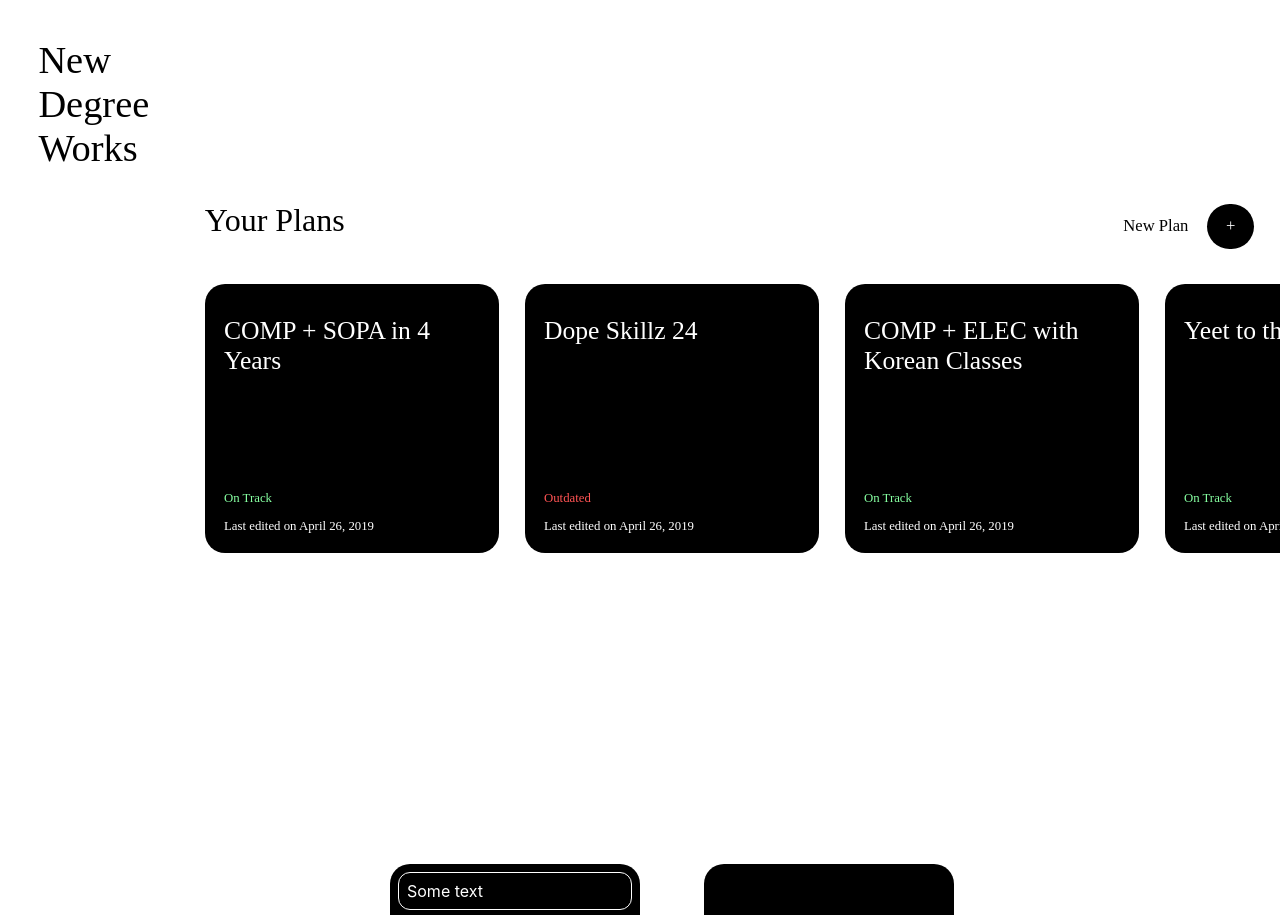
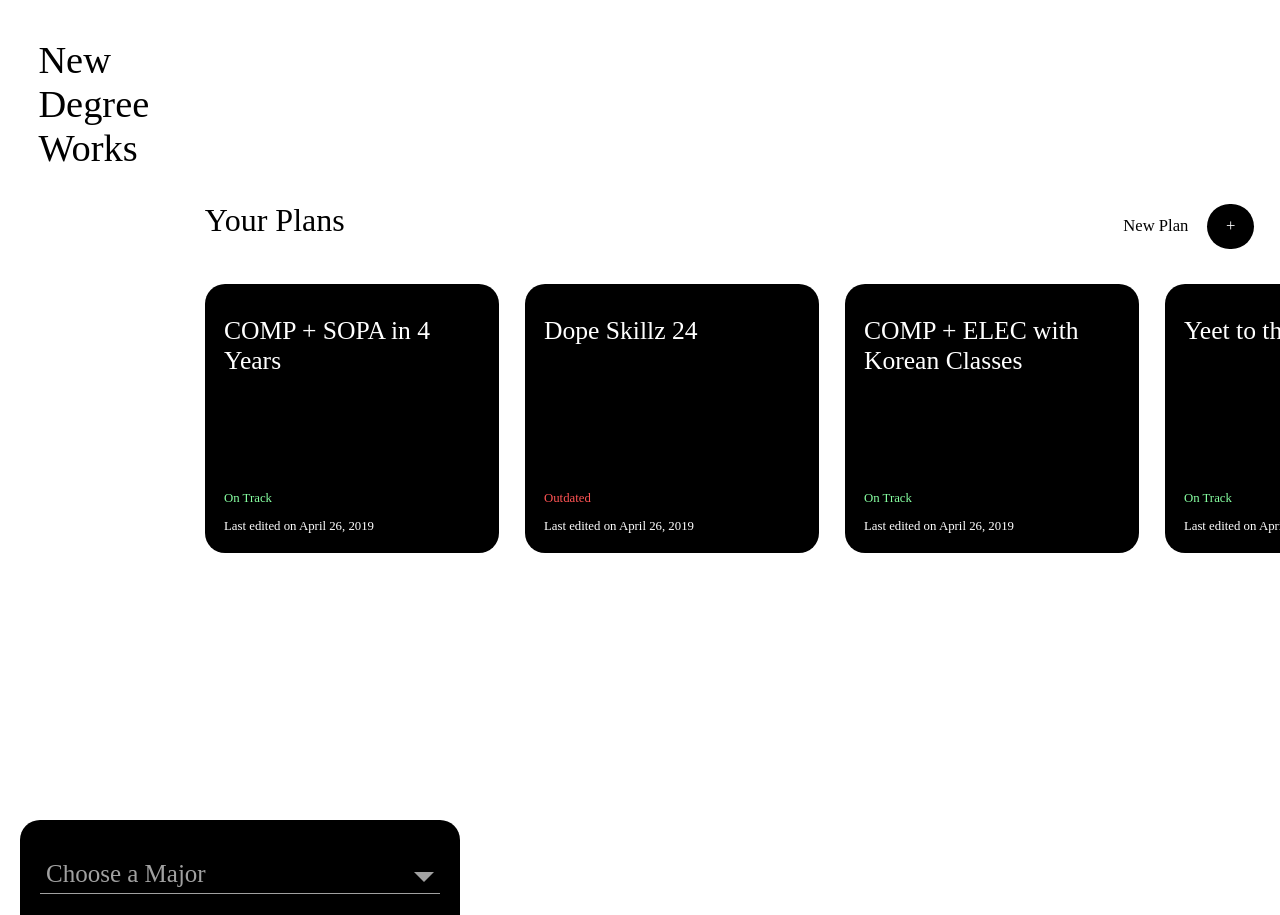
Before and after one commit to BenGeordie/NewDegreeWorks, a React (Create React App) app: page / in a window 1280 px wide. Shown: the top 915 px of the page. Built offline with nearby package versions, Linux system fonts and the light colour scheme.

Commit message:
Cards now get props

```diff
--- a/src/App.js
+++ b/src/App.js
@@ -2,6 +2,7 @@ import React from "react";
 import styled from 'styled-components';
 import DndTest from './Dnd/DndTest/index';
 import Home from './Pages/Home.js'
+import NewPlanInput from './Pages/NewPlanInput.js'
 import './App.scss';
 
 const Container = styled.div`
@@ -19,6 +20,8 @@ export default class App extends React.Component{
         return(
             <div>
                 <Home style="margin: 0;"/>
+                <NewPlanInput
+                    style="margin: 0;"/>
                 <Container>
                     <DndTest/>
                 </Container>
--- /dev/null
+++ b/src/Database/majorData.js
@@ -0,0 +1,19 @@
+const majorData = [
+    {
+        id: 0,
+        major: "Computer Science",
+        degrees: ["B.A.", "B.S."]
+    },
+    {
+        id: 1,
+        major: "Civil and Environmental Engineering",
+        degrees: ["B.A.", "B.S."]
+    },
+    {
+        id: 2,
+        major: "Mechanical Engineering",
+        degrees: ["B.A.", "B.S.", "B.E."]
+    }
+];
+
+export default majorData;
--- /dev/null
+++ b/src/Pages/NewPlanInput.js
@@ -0,0 +1,39 @@
+import React from 'react'
+
+import './../sass/NewPlanInput.scss'
+import SelectDegree from './SelectDegree'
+
+class NewPlanInput extends React.Component{
+    constructor(){
+        super();
+        this.state = {
+            majorNumber: [1]
+
+        };
+        this.handleClick = this.handleClick.bind(this)
+    }
+    handleClick(){
+        this.setState(prevState => ({
+            majorNumber: prevState.majorNumber.concat(1)
+        }));
+        console.log(this.state)
+    }
+    render(){
+        const degrees = this.state.majorNumber.map(major => (<SelectDegree/>));
+        return(
+            <div className="input">
+                {degrees}
+                <div className="add_degree_wrapping">
+                    <button className="add_degree" onClick={this.handleClick}>+ Degree / Major</button>
+                </div>
+                {/*<a className="cross"/>*/}
+            </div>
+
+        )
+    }
+}
+// Make a new file for degree selections
+// FOR ADD DEGREE BUTTON: We can have a state attribute saying "number of degrees" and use some sort of mapping function
+// to go like "for i in range n slap a dropdown menu"
+
+export default NewPlanInput
--- /dev/null
+++ b/src/Pages/SelectDegree.js
@@ -0,0 +1,104 @@
+import React from 'react'
+
+// import styling
+import './../sass/NewPlanInput.scss'
+
+// import database
+import majorData from './../Database/majorData'
+
+class SelectDegree extends React.Component{
+    constructor(){
+        super();
+        this.state = {
+            chosenMajor: "Choose a Major",
+            chosenMajorId: null,
+            chosenDegree: "Degree",
+            showMajorDropdown: false,
+            showDegreeDropdown: false,
+            majorData: majorData
+        };
+        this.handleClickMajor = this.handleClickMajor.bind(this)
+        this.handleClickMajorDropdown = this.handleClickMajorDropdown.bind(this)
+        this.handleMouseLeaveMajorDropdown = this.handleMouseLeaveMajorDropdown.bind(this)
+        this.handleClickDegree = this.handleClickDegree.bind(this)
+        this.handleClickDegreeDropdown = this.handleClickDegreeDropdown.bind(this)
+        this.handleMouseLeaveDegreeDropdown = this.handleMouseLeaveDegreeDropdown.bind(this)
+    }
+
+    handleClickMajor(linkTitle, id){
+        if(this.state.chosenMajor !== linkTitle && this.setState.chosenMajorId !== id){
+            this.setState({chosenDegree: "Degree"})
+        }
+        this.setState({chosenMajor: linkTitle, chosenMajorId: id, showMajorDropdown: false})
+    }
+
+    handleClickMajorDropdown(){
+        this.setState((prevState) => ({
+            showMajorDropdown: !prevState.showMajorDropdown
+        }))
+    }
+
+    handleMouseLeaveMajorDropdown(){
+        this.setState({showMajorDropdown: false})
+    }
+
+    handleClickDegree(degree){
+        this.setState({chosenDegree: degree, showDegreeDropdown: false})
+    }
+
+    handleClickDegreeDropdown(){
+        this.setState((prevState) => ({
+            showDegreeDropdown: !prevState.showDegreeDropdown
+        }))
+    }
+
+    handleMouseLeaveDegreeDropdown(){
+        this.setState({showDegreeDropdown: false})
+    }
+
+    degreeDropdown(){
+        if(this.state.chosenMajorId !== null){
+            const degreeOptions = this.state.majorData[this.state.chosenMajorId].degrees.map(degree => (
+                <a onClick={(e) => this.handleClickDegree(degree)}>{degree}</a>
+            ));
+            return(
+                <div className="dropdown_wrapping" onMouseLeave={this.handleMouseLeaveDegreeDropdown}>
+                    <div className="dropdown">
+                        <button className="dropbtn degree" onClick={this.handleClickDegreeDropdown}>
+                            <div className="dropbtn_title degree">{this.state.chosenDegree}</div>
+                            <a className="triangle_down"/>
+                        </button>
+                        <div className="dropdown_content degree" style={this.state.showDegreeDropdown? {display: "block"}: {display: "none"}}>
+                            {degreeOptions}
+                        </div>
+                    </div>
+                </div>
+            )
+        }
+    }
+
+    render(){
+        const majorOptions = this.state.majorData.map(major => (
+            <a onClick={(e) => this.handleClickMajor(major.major, major.id)}>{major.major}</a>
+        ));
+        return(
+            <div>
+                <div className="dropdown_wrapping" onMouseLeave={this.handleMouseLeaveMajorDropdown}>
+                    <div className="dropdown">
+                        <button className="dropbtn major" onClick={this.handleClickMajorDropdown}>
+                            <div className="dropbtn_title major">{this.state.chosenMajor}</div>
+                            <a className="triangle_down"/>
+                        </button>
+                        <div className="dropdown_content major" style={this.state.showMajorDropdown? {display: "block"}: {display: "none"}}>
+                            {majorOptions}
+                        </div>
+                    </div>
+                </div>
+                {this.degreeDropdown()}
+            </div>
+        )
+    }
+}
+
+
+export default SelectDegree
--- /dev/null
+++ b/src/sass/NewPlanInput.scss
@@ -0,0 +1,174 @@
+$chosenFont: Futura;
+.input {
+  font-family: $chosenFont;
+  background-color: black;
+  border-radius: 20px;
+  width: 400px;
+  padding: 20px;
+  margin: 20px;
+  display: flex;
+  flex-direction: column;
+  justify-content: center;
+}
+
+.dropdown_wrapping {
+  display: flex;
+  flex-direction: row;
+}
+
+.dropbtn {
+  font-family: $chosenFont;
+  display: flex;
+  flex-direction: row;
+  background-color: black;
+  color: #a1a1a1;
+  font-size: 25px;
+  border: none;
+  border-bottom: 1px solid #a1a1a1;
+  cursor: pointer;
+  text-align: left;
+  padding-top: 20px;
+  padding-bottom: 5px;
+  transition: 0.3s;
+  &.major {
+    width: 400px;
+  }
+  &.degree {
+    width: 120px;
+  }
+}
+
+.dropbtn_title {
+  &.major {
+    width: 390px;
+  }
+  &.degree {
+    width: 110px;
+  }
+}
+
+/* The container <div> - needed to position the dropdown content */
+.dropdown {
+  position: relative;
+  display: inline-block;
+}
+
+/* Dropdown Content (Hidden by Default) */
+.dropdown_content {
+  display: none;
+  position: absolute;
+  background-color: #f9f9f9;
+  &.major {
+    width: 400px;
+  }
+  &.degree {
+    width: 120px;
+  }
+  box-shadow: 0px 8px 16px 0px rgba(0,0,0,0.2);
+  z-index: 1;
+}
+
+/* Links inside the dropdown */
+.dropdown_content a {
+  color: black;
+  padding: 12px 16px;
+  text-decoration: none;
+  display: block;
+}
+
+/* Change color of dropdown links on hover */
+.dropdown_content a:hover {background-color: #f1f1f1}
+
+.dropdown:hover .dropbtn {
+  color: white;
+  border-bottom: 1px solid white;
+}
+
+/* Show the dropdown menu on hover */
+.dropdown:hover .dropdown_content {
+  //display: block;
+}
+
+.dropdown:hover .triangle_down {
+  border-top: 10px solid white;
+}
+
+/* Change the background color of the dropdown button when the dropdown content is shown */
+.dropdown:hover .dropbtn {
+  //background-color: #202020;
+}
+
+.add_degree {
+  color: #a1a1a1;
+  width: 130px;
+  font-size: 15px;
+  border: none;
+  cursor: pointer;
+  text-align: right;
+  padding-top: 20px;
+  padding-bottom: 5px;
+  transition: 0.3s;
+  background-color: black;
+}
+
+.add_degree:hover {
+  color: white;
+}
+
+.close {
+  background-color: black;
+  position: absolute;
+  right: 32px;
+  top: 32px;
+  width: 32px;
+  height: 32px;
+  opacity: 0.3;
+}
+.close:hover {
+  opacity: 1;
+}
+.close:before, .close:after {
+  position: absolute;
+  left: 15px;
+  content: ' ';
+  height: 33px;
+  width: 2px;
+  background-color: #333;
+}
+.close:before {
+  transform: rotate(45deg);
+}
+.close:after {
+  transform: rotate(-45deg);
+}
+
+.triangle_down {
+  width: 0;
+  height: 0;
+  margin-top: 12px;
+  border-left: 10px solid transparent;
+  border-right: 10px solid transparent;
+  border-top: 10px solid #a1a1a1;
+  transition: 0.3s;
+}
+
+.cross {
+  background: red;
+  height: 100px;
+  position: relative;
+  width: 20px;
+}
+.cross:after {
+  background: red;
+  content: "";
+  height: 20px;
+  left: -40px;
+  position: absolute;
+  top: 40px;
+  width: 100px;
+}
+
+.add_degree_wrapping {
+  display: flex;
+  justify-content: flex-end;
+}
```
Also changed, not shown: 12 other files (tests, documents, lock files or other folders).
